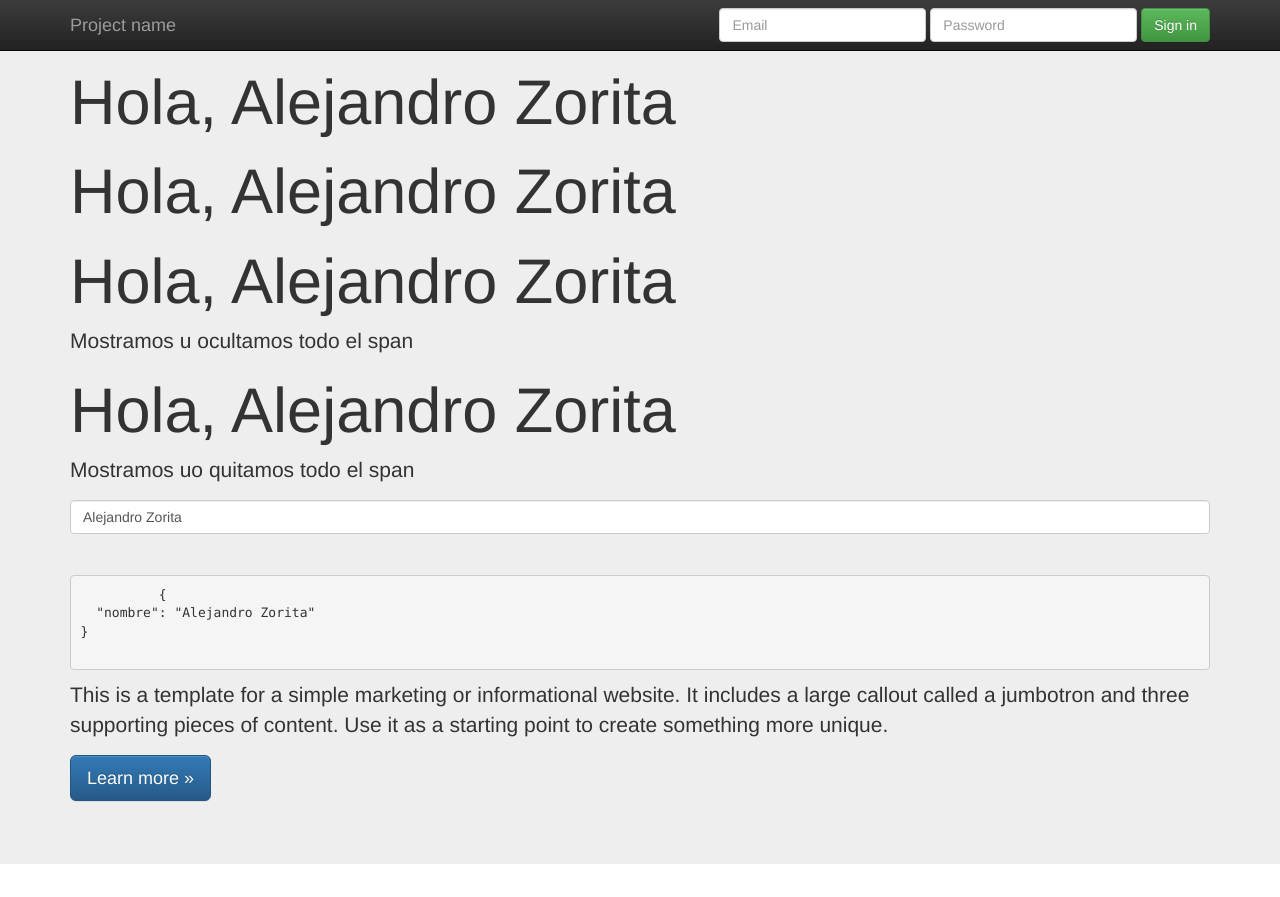
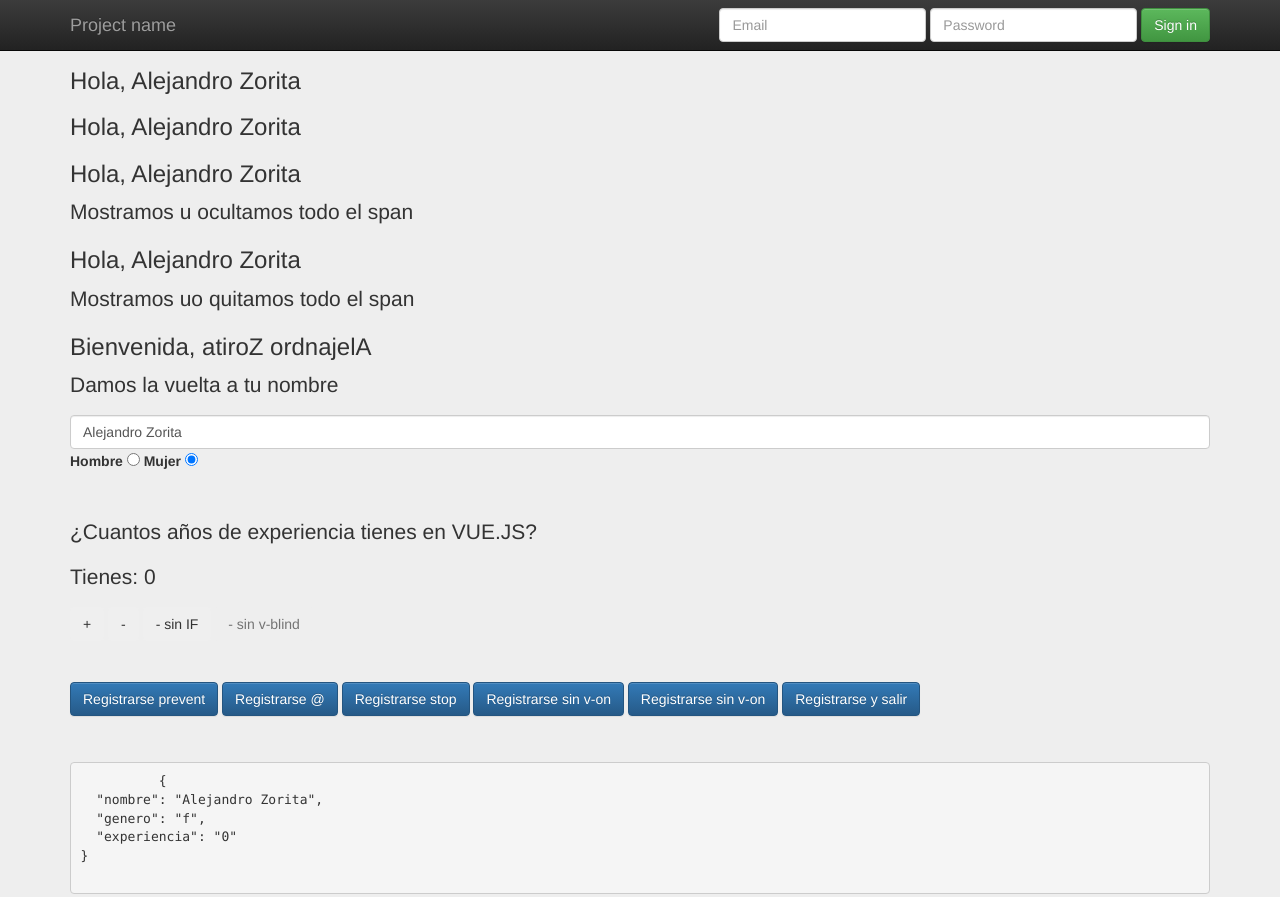
Before and after one commit to alejandrozorita/VUE.js, a plain HTML site: page index.html in a window 1280 px wide. Shown: the top 897 px of the page. Drawn offline with nearby package versions, Linux system fonts and the light colour scheme.

Commit message:
Cambios índex efectos VUE

```diff
--- a/index.html
+++ b/index.html
@@ -58,14 +58,14 @@
       <div class="container">
 
         <!-- Eliminamos por completo el elemento -->
-        <h1 v-if="nombre">Hola, {{ nombre }}</h1>
+        <h3 v-if="nombre">Hola, {{ nombre }}</h3>
 
         <!-- Oculatmos el elemento -->
-        <h1 v-show="nombre">Hola, {{ nombre }}</h1>
+        <h3 v-show="nombre">Hola, {{ nombre }}</h3>
 
         <span v-show="nombre">
           <!-- Oculatmos el elemento -->
-          <h1>Hola, {{ nombre }}</h1>
+          <h3>Hola, {{ nombre }}</h3>
           <p>Mostramos u ocultamos todo el span</p>
 
         </span>
@@ -73,25 +73,65 @@
         <!-- Solo para ocultar con directivas a varios elementos -->
         <template v-if="nombre">
           <!-- Oculatmos el elemento -->
-          <h1>Hola, {{ nombre }}</h1>
+          <h3>Hola, {{ nombre }}</h3>
           <p>Mostramos uo quitamos todo el span</p>
+
+          <h3>{{ genero == 'm' ? 'Bienvenido' : 'Bienvenida' }}, {{ nombre.split('').reverse().join('') }}</h3>
+          <p>Damos la vuelta a tu nombre</p>
 
         </template>
 
         <p v-else="nombre"> Por favor, introduce tu nombre</p>
 
+        <!-- <form method="get" accept-charset="utf-8"> -->
+        <form @submit.prevent="singUp(false)">
+
+
           <input type="text" v-model="nombre" name="" class="form-control">
 
           <!-- Se puede ponerel if también así: v-if="!nombre" -->
-
           <p v-if="nombre == ''" class="alert alert-warning" role="alert">
               <strong>Antención!</strong> Es encesario que introduzca su nombre.
           </p>
+
 
           <p v-if="nombre.length < 2" class="alert alert-warning" role="alert">
               <strong>Antención!</strong> El nombre tiene que ser más largo.
           </p>
 
+
+          <label>
+            Hombre <input type="radio" name="genero" v-model="genero" value="m" placeholder="">
+          </label>
+
+
+          <label>
+            Mujer <input type="radio" name="genero" v-model="genero" value="f" placeholder="">
+          </label>
+
+          <hr>
+
+            <p>¿Cuantos años de experiencia tienes en VUE.JS?</p>
+            <p>Tienes: {{ experiencia }}</p>
+
+            <button type="button" class="btn" @click="sumarExperiencia()"> + </button>
+            <button type="button" class="btn" @click="restarExperiencia()"> - </button>
+            <button type="button" class="btn" v-blind:disabled="experiencia == 0" @click="restarExperiencia()"> - sin IF</button>
+            <button type="button" class="btn" :disabled="experiencia == 0" @click="restarExperiencia()"> - sin v-blind</button>
+
+
+          <hr>
+
+          <label v-show="nombre">
+            <button type="submit" class="btn btn-primary" v-on:click.prevent="singUp">Registrarse prevent</button>
+            <button type="submit" class="btn btn-primary" @click.prevent="singUp">Registrarse @</button>
+            <button type="submit" class="btn btn-primary" v-on:click.stop="singUp">Registrarse stop</button>
+            <button type="submit" class="btn btn-primary">Registrarse sin v-on</button>
+            <button type="submit" class="btn btn-primary">Registrarse sin v-on</button>
+            <button type="submit" class="btn btn-primary" @click="singUp(true, $event)">Registrarse y salir</button>
+          </label>
+
+        </form>
 
         <hr>
         <pre>
@@ -120,6 +160,31 @@
       el: "#body",
       data:{
         nombre: "Alejandro Zorita",
+        genero: 'f',
+        experiencia: '0'
+      },
+      methods: {
+        singUp: function(logout, event)
+          {
+            event.preventDefault()
+          alert(this.nombre + ' gracias por registrarte');
+
+          if(logout)
+          {
+            alert('has hecho logout');
+          }
+        },
+        sumarExperiencia: function()
+          {
+            this.experiencia++;
+        },
+        restarExperiencia: function()
+          {
+          if(this.experiencia > 0)
+          {
+            this.experiencia--;
+          }
+        }
       }
 
     })
```
Lines whose indentation alone changed are shown as unchanged.
